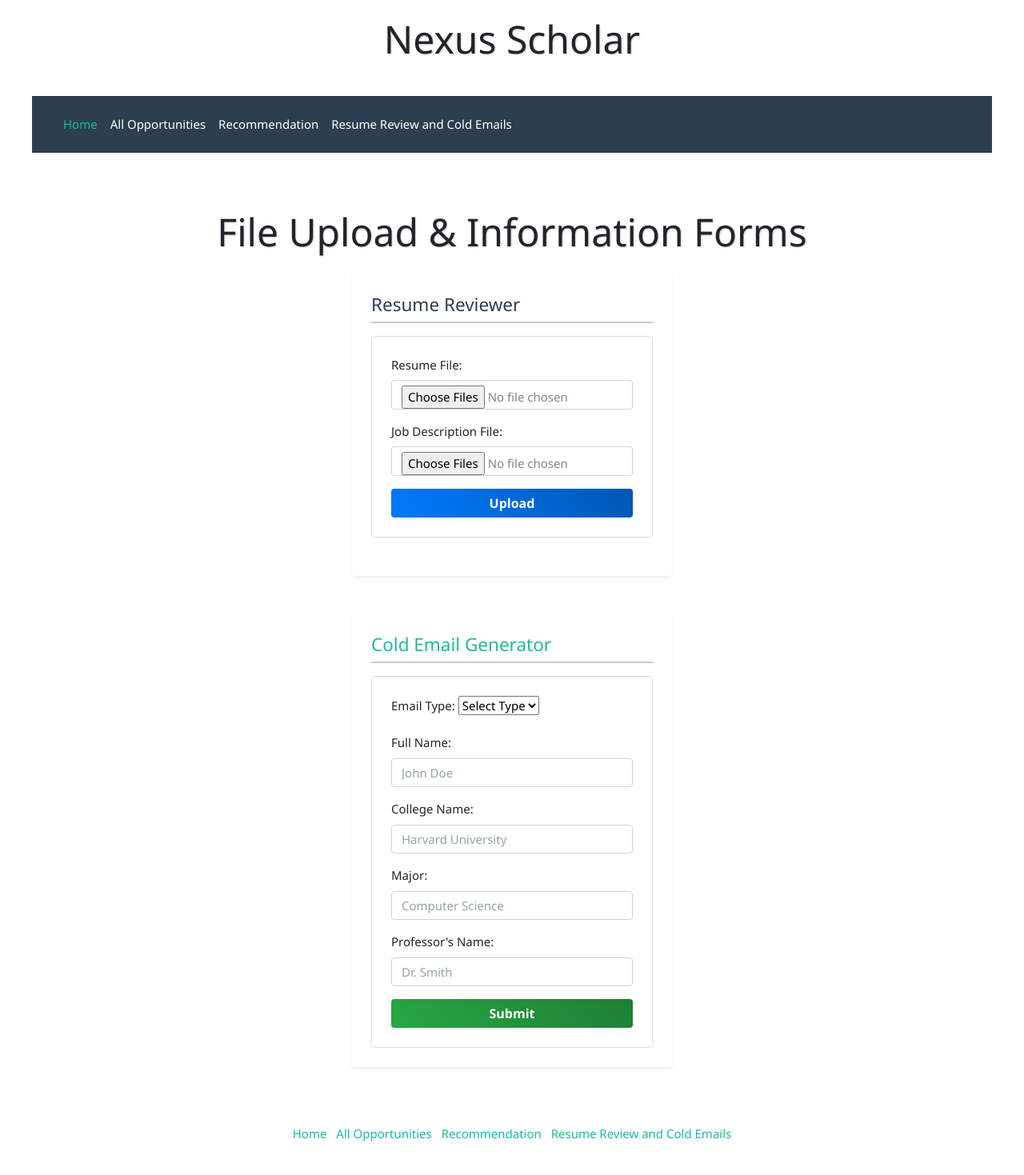
After one commit to CS196Illinois/FA24-Group8, a Flask app: page /resume_review_cold_email.html in a window 1280 px wide. The commit adds this page. Shown: the whole page at 80% size. Run offline with Flask 3, Linux system fonts and the light colour scheme; some libraries are stand-ins or nearby versions.

Commit message:
added resume_review_cold_email

```diff
--- a/initial.py
+++ b/initial.py
@@ -9,12 +9,15 @@ import json
 import requests
 from concurrent.futures import ThreadPoolExecutor
 import sys
+
+
 BASE_DIR = os.path.dirname(os.path.abspath(__file__))
 DATA_PATH = os.path.join(BASE_DIR, 'data', 'research_opportunities.csv')
 
 python_files_dir = os.path.join(BASE_DIR, 'python')
 sys.path.append(python_files_dir)
 import webscraper
+import recommendation
 
 global research_opps
 UPLOAD_FOLDER = ''
@@ -38,6 +41,10 @@ def go_to_recommendation():
 @app.route('/filter.html')
 def go_to_filter():
     return render_template("filter.html")
+
+@app.route("/resume_review_cold_email.html")
+def goto_RRCE():
+    return render_template("resume_review_cold_email.html")
 
 @app.route('/search', methods = ['GET', 'POST'])
 def search():
@@ -75,11 +82,14 @@ def recommend_opportunities_filter():
     researchInterest2 = request.args.get('researchInterest2')
     researchInterest3 = request.args.get('researchInterest3')
 
+    research_interests = [researchInterest1, researchInterest2, researchInterest3]
     columns = ["Title", "Description", "DetailURL", "Research Area", "Opportunity Timing", "Deadline Date"]
     recommended_df1 = pd.DataFrame(columns=columns)
     recommended_df2 = pd.DataFrame(columns=columns)
     recommended_df3 = pd.DataFrame(columns=columns)
     recommended_df = research_opps.copy()
+
+    recommended_by_model = recommendation.recommend_RO(research_opps, research_interests)
 
     if researchInterest1:
         recommended_df1 = recommended_df[recommended_df['Description'].str.contains(researchInterest1, case=False, na=False)]
@@ -88,8 +98,7 @@ def recommend_opportunities_filter():
     if researchInterest3:
         recommended_df3 = recommended_df[recommended_df['Description'].str.contains(researchInterest3, case=False, na=False)]
     if researchInterest1 or researchInterest2 or researchInterest3:
-        recommended_df = pd.merge(recommended_df1, pd.merge(recommended_df2, recommended_df3, how = "outer", on=columns), how='outer', on=columns)
-
+        recommended_df = pd.concat([recommended_df1, recommended_df2, recommended_df3, recommended_by_model])
     return recommended_df.to_json(orient='records')
 
 @app.route('/recommend_ML', methods=['GET'])
@@ -101,19 +110,11 @@ def recommend_opportunities_ML():
     researchInterest3 = request.args.get('researchInterest3')
 
     columns = ["Title", "Description", "DetailURL", "Research Area", "Opportunity Timing", "Deadline Date"]
-    recommended_df1 = pd.DataFrame(columns=columns)
-    recommended_df2 = pd.DataFrame(columns=columns)
-    recommended_df3 = pd.DataFrame(columns=columns)
     recommended_df = research_opps.copy()
+    recommended_by_model = recommendation.recommend_RO(research_opps, re)
 
-    if researchInterest1:
-        recommended_df1 = recommended_df[recommended_df['Description'].str.contains(researchInterest1, case=False, na=False)]
-    if researchInterest2:
-        recommended_df2 = recommended_df[recommended_df['Description'].str.contains(researchInterest2, case=False, na=False)]
-    if researchInterest3:
-        recommended_df3 = recommended_df[recommended_df['Description'].str.contains(researchInterest3, case=False, na=False)]
     if researchInterest1 or researchInterest2 or researchInterest3:
-        recommended_df = pd.merge(recommended_df1, pd.merge(recommended_df2, recommended_df3, how = "outer", on=columns), how='outer', on=columns)
+        recommended_df = pd.merge(recommended_df, pd.merge(recommended_df2, recommended_df3, how = "outer", on=columns), how='outer', on=columns)
 
     return recommended_df.to_json(orient='records')
 
@@ -129,6 +130,7 @@ def webscrape():
     for row in range(len(research_opps.index)):
         if (len(research_opps.at[row, "Deadline Date"].split(" ")) >= 2):
             research_opps.at[row, "Deadline Date"] = research_opps.at[row, "Deadline Date"].split(" ")[1]
+    research_opps.insert(0, "Id", research_opps.index, False)
 
 
 
--- a/templates/base.html
+++ b/templates/base.html
@@ -46,7 +46,7 @@
 							<a class="nav-link" href="recommendation.html">Recommendation</a>
 						</li>
 						<li class="nav-item">
-							<a class="nav-link" href="email.html">Email Generation</a>
+							<a class="nav-link" href="resume_review_cold_email.html">Resume Review and Cold Emails</a>
 						</li>
 					</ul>
 				</div>
@@ -68,7 +68,7 @@
 				<li class="list-inline-item"><a href="/">Home</a></li>
 				<li class="list-inline-item"><a href="filter.html">All Opportunities</a></li>
 				<li class="list-inline-item"><a href="recommendation.html">Recommendation</a></li>
-				<li class="list-inline-item"><a href="email.html">Email Generation</a></li>
+				<li class="list-inline-item"><a href="resume_review_cold_email.html">Resume Review and Cold Emails</a></li>
 			</ul>
 		</footer>
 	</div>
--- /dev/null
+++ b/templates/resume_review_cold_email.html
@@ -0,0 +1,133 @@
+{% extends "base.html" %}
+{% block title %}Nexus Scholar | Resume Review and Cold Emails{% endblock %}
+{% block linkdownload %}class = "active"{% endblock %}
+{% block content %}
+<style>
+body {
+  font-family: "Segoe UI", Tahoma, Geneva, Verdana, sans-serif;
+}
+
+h1 {
+  text-shadow: 1px 1px 2px rgba(0,0,0,0.2);
+}
+
+h2 {
+  border-bottom: 2px solid #ccc;
+  padding-bottom: 0.5rem;
+}
+
+label {
+  font-weight: 500;
+}
+
+.container {
+  max-width: 800px;
+}
+
+/* Customize form appearance */
+form {
+  border: 1px solid #ddd;
+  border-radius: 0.25rem;
+  padding: 1.5rem;
+  background: #fff;
+}
+
+/* Add subtle hover effect to form fields */
+form .form-control:hover,
+form .form-select:hover {
+  border-color: #66afe9;
+  box-shadow: 0 0 5px rgba(102,175,233,0.5);
+}
+
+/* Improve buttons appearance */
+.btn {
+  font-size: 1rem;
+  font-weight: 600;
+}
+
+.btn-primary {
+  background: linear-gradient(45deg, #007bff, #0056b3);
+  border: none;
+}
+
+.btn-primary:hover {
+  background: linear-gradient(45deg, #0056b3, #003f7f);
+}
+
+.btn-success {
+  background: linear-gradient(45deg, #28a745, #1e7e34);
+  border: none;
+}
+
+.btn-success:hover {
+  background: linear-gradient(45deg, #1e7e34, #155724);
+}
+
+/* Subtle shadow for forms */
+.shadow-sm {
+  box-shadow: 0 0 10px rgba(0,0,0,0.1);
+}
+</style>
+<div id = "emails">
+    <div class="container py-5">
+        <h1 class="text-center mb-4 fw-bold">File Upload & Information Forms</h1>
+
+        <div class="row justify-content-center mb-5">
+            <div class="col-md-6 bg-white p-4 rounded shadow-sm">
+                <h2 class="h4 mb-3 text-primary">Resume Reviewer</h2>
+                <form action="/upload" method="POST" enctype="multipart/form-data" class="mb-4">
+                    <div class="mb-3">
+                        <label for="file" class="form-label">Resume File:</label>
+                        <input type="file" name="file" multiple class="form-control" id="file" />
+                    </div>
+                    <div class="mb-3">
+                        <label for="job_desc" class="form-label">Job Description File:</label>
+                        <input type="file" name="job_desc" multiple class="form-control" id="job_desc" />
+                    </div>
+                    <button type="submit" class="btn btn-primary w-100">Upload</button>
+                </form>
+            </div>
+        </div>
+
+        <div class="row justify-content-center">
+            <div class="col-md-6 bg-white p-4 rounded shadow-sm">
+                <h2 class="h4 mb-3 text-success">Cold Email Generator</h2>
+                <form action="/emails" method="POST" enctype="multipart/form-data">
+
+                    <div class="mb-3">
+                        <label for="type" class="form-label">Email Type:</label>
+                        <select name="type" id="type" required class="form-select">
+                            <option value="type" selected>Select Type</option>
+                            <option value="initial">Initial</option>
+                            <option value="followup">Follow up</option>
+                        </select>
+                    </div>
+
+                    <div class="mb-3">
+                        <label for="lname" class="form-label">Full Name:</label>
+                        <input type="text" id="lname" name="lname" class="form-control" placeholder="John Doe">
+                    </div>
+
+                    <div class="mb-3">
+                        <label for="collegeName" class="form-label">College Name:</label>
+                        <input type="text" id="collegeName" name="collegeName" class="form-control" placeholder="Harvard University">
+                    </div>
+
+                    <div class="mb-3">
+                        <label for="major" class="form-label">Major:</label>
+                        <input type="text" id="major" name="major" class="form-control" placeholder="Computer Science">
+                    </div>
+
+                    <div class="mb-3">
+                        <label for="profName" class="form-label">Professor's Name:</label>
+                        <input type="text" id="profName" name="profName" class="form-control" placeholder="Dr. Smith">
+                    </div>
+
+                    <button type="submit" class="btn btn-success w-100">Submit</button>
+                </form>
+            </div>
+        </div>
+
+    </div>
+</div>
+{% endblock %}
```
Also changed, not shown: templates/email.html (deleted, +0 -7 lines).
